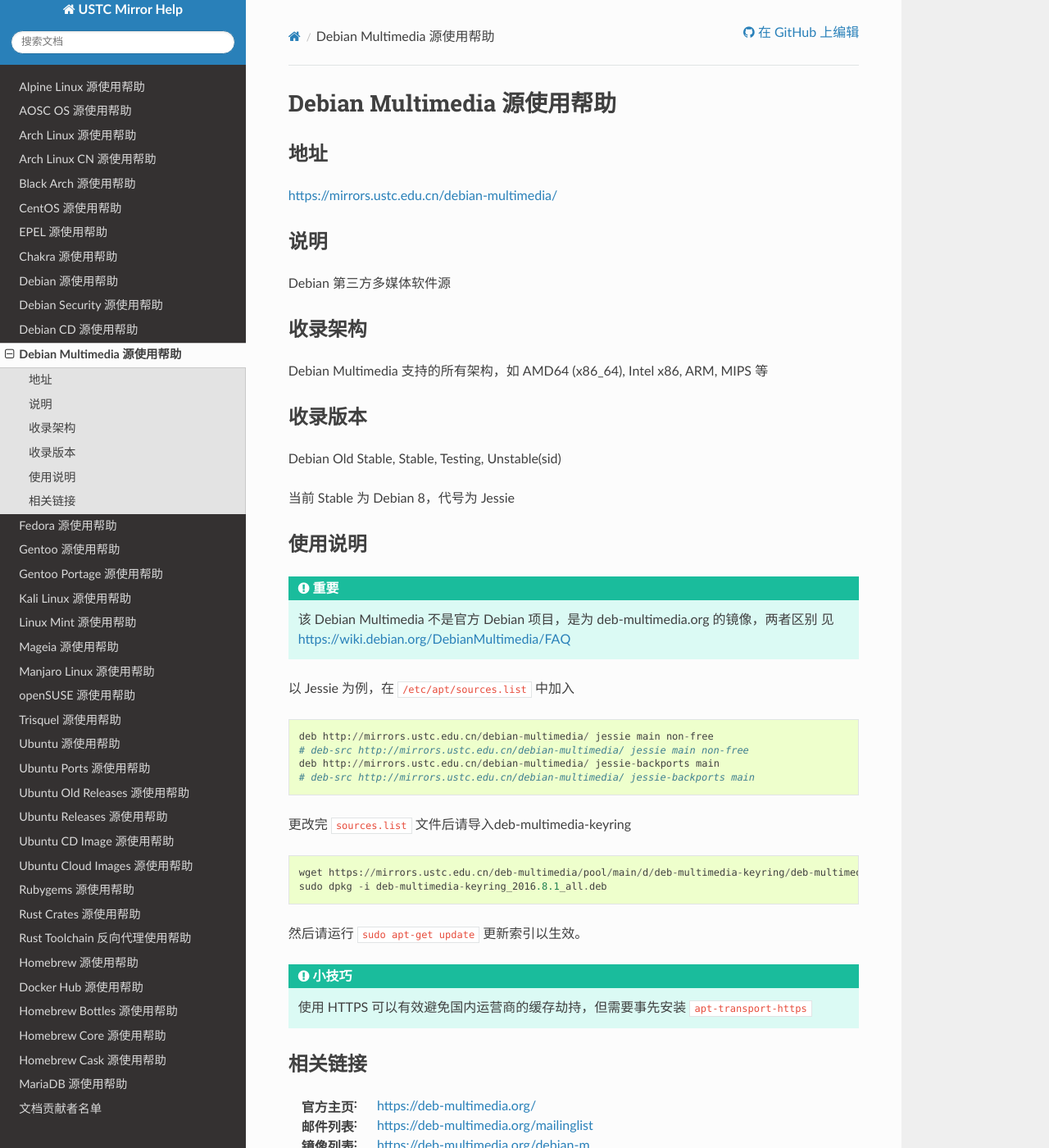
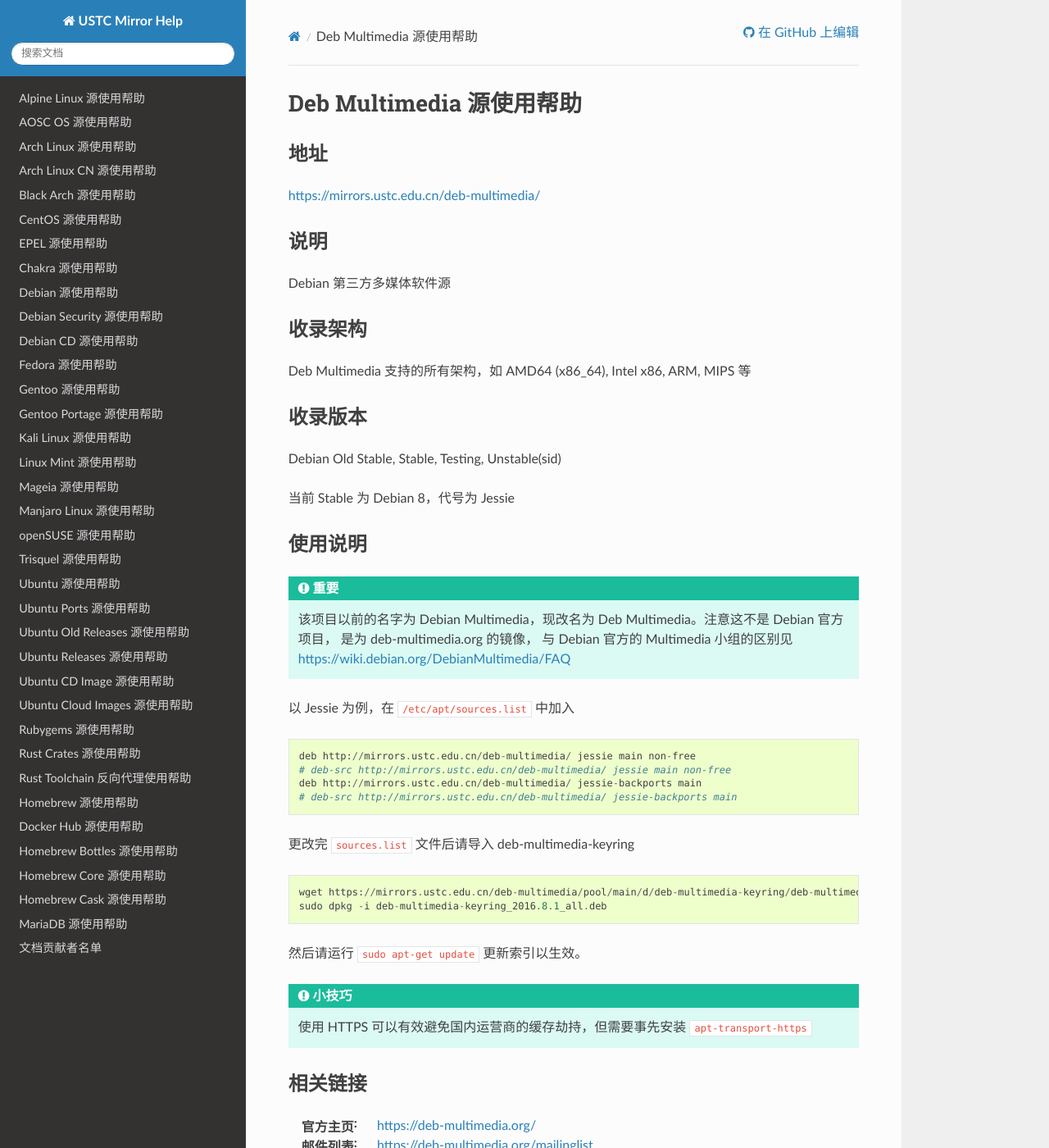
Before and after one commit to ustclug/mirrorhelp, a Sphinx documentation site: the page built from source/deb-multimedia.rst, in a window 1280 px wide and 1400 px high. Shown: the whole window at 82% size. Built offline with Sphinx 7.4.7 and the Read the Docs theme 2.0.0, drawn with Linux system fonts in a browser that asks for light colours; pages that are not in the unit, such as notebooks, are missing from menus.

Commit message:
rename debian-multimedia to deb-multimedia
Signed-off-by: Shengjing Zhu <zsj950618@gmail.com>

```diff
--- a/source/debian-multimedia.rst
+++ b/source/deb-multimedia.rst
@@ -1,11 +1,11 @@
 ============================
-Debian Multimedia 源使用帮助
+Deb Multimedia 源使用帮助
 ============================
 
 地址
 ====
 
-https://mirrors.ustc.edu.cn/debian-multimedia/
+https://mirrors.ustc.edu.cn/deb-multimedia/
 
 说明
 ====
@@ -15,7 +15,7 @@
 收录架构
 ========
 
-Debian Multimedia 支持的所有架构，如 AMD64 (x86_64), Intel x86, ARM, MIPS 等
+Deb Multimedia 支持的所有架构，如 AMD64 (x86_64), Intel x86, ARM, MIPS 等
 
 
 收录版本
@@ -29,19 +29,20 @@
 ========
 
 .. important::
-    该 Debian Multimedia 不是官方 Debian 项目，是为 deb-multimedia.org 的镜像，两者区别
-    见 https://wiki.debian.org/DebianMultimedia/FAQ
+    该项目以前的名字为 Debian Multimedia，现改名为 Deb Multimedia。注意这不是 Debian 官方项目，
+    是为 deb-multimedia.org 的镜像， 与 Debian 官方的 Multimedia 小组的区别见
+    https://wiki.debian.org/DebianMultimedia/FAQ
 
 以 Jessie 为例，在 :file:`/etc/apt/sources.list` 中加入
 
 ::
 
-    deb http://mirrors.ustc.edu.cn/debian-multimedia/ jessie main non-free
-    # deb-src http://mirrors.ustc.edu.cn/debian-multimedia/ jessie main non-free
-    deb http://mirrors.ustc.edu.cn/debian-multimedia/ jessie-backports main
-    # deb-src http://mirrors.ustc.edu.cn/debian-multimedia/ jessie-backports main
+    deb http://mirrors.ustc.edu.cn/deb-multimedia/ jessie main non-free
+    # deb-src http://mirrors.ustc.edu.cn/deb-multimedia/ jessie main non-free
+    deb http://mirrors.ustc.edu.cn/deb-multimedia/ jessie-backports main
+    # deb-src http://mirrors.ustc.edu.cn/deb-multimedia/ jessie-backports main
 
-更改完 :file:`sources.list` 文件后请导入deb-multimedia-keyring
+更改完 :file:`sources.list` 文件后请导入 deb-multimedia-keyring
 
 ::
 
```
